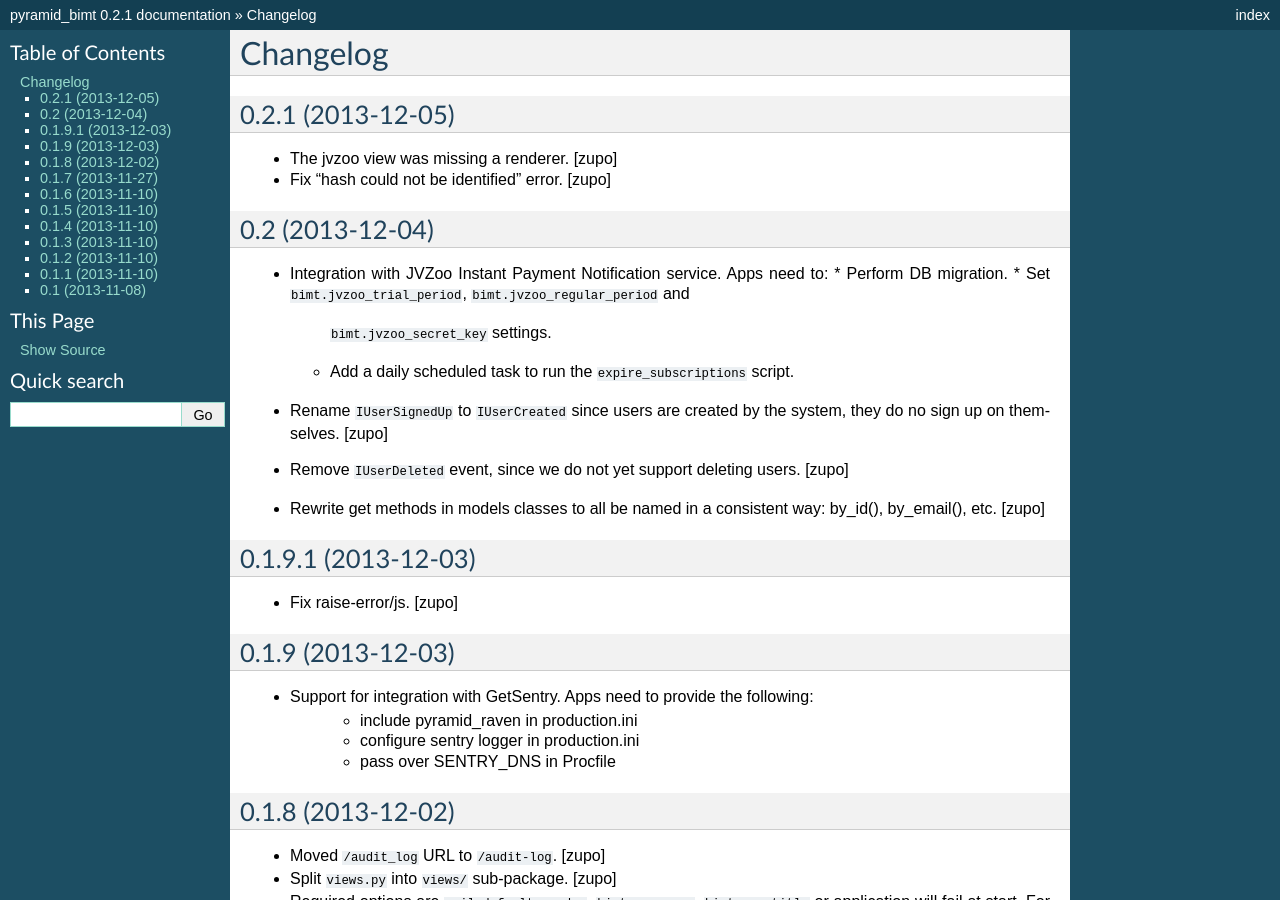
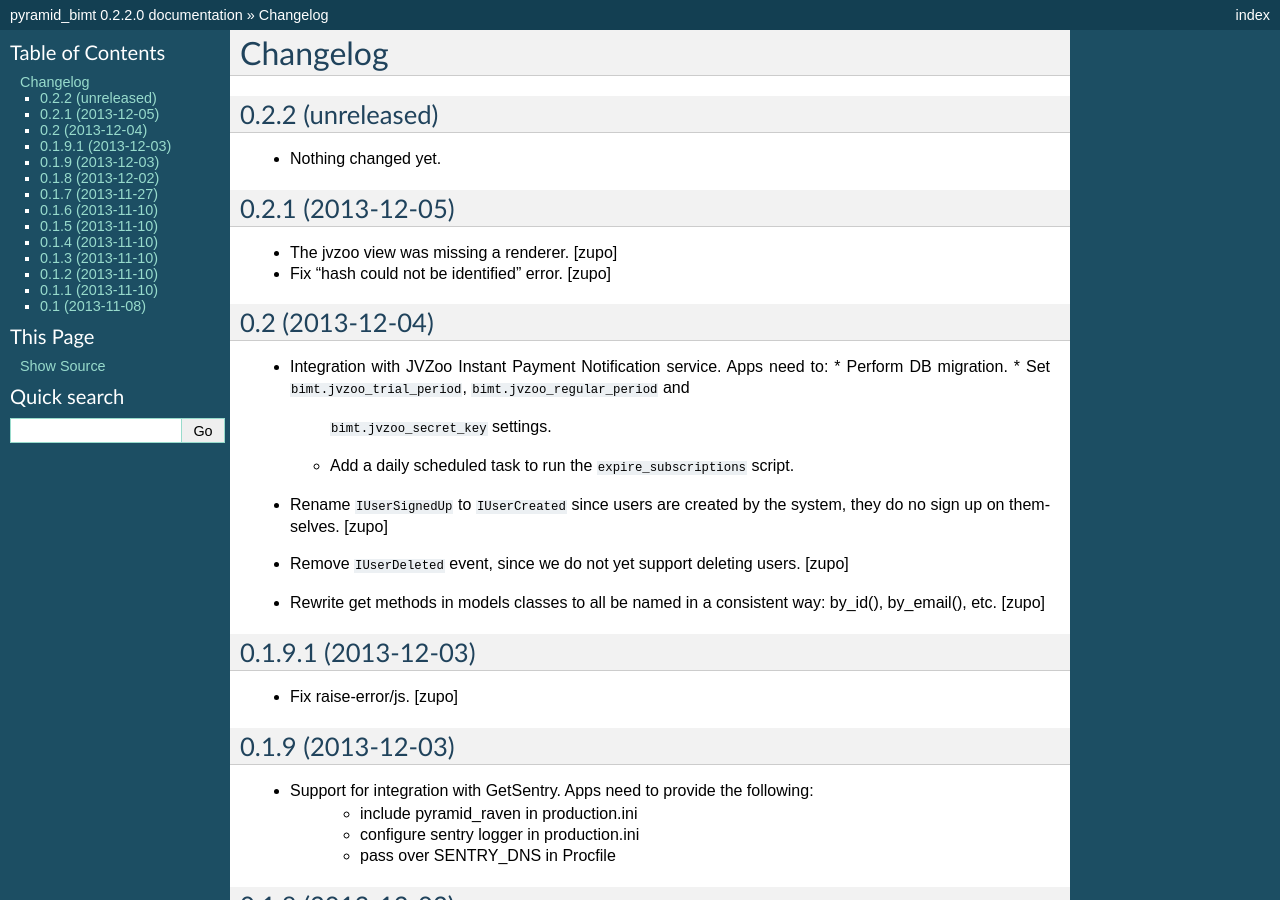
Before and after one commit to persho/pyramid_bimt, a Sphinx documentation site: the page built from docs/CHANGELOG.rst, in a window 1280 px wide and 900 px high. Built offline with Sphinx 7.4.7, drawn with Linux system fonts in a browser that asks for light colours; some of the changed text lies outside the part shown.

Commit message:
Back to development: 0.2.2

```diff
--- a/docs/CHANGELOG.rst
+++ b/docs/CHANGELOG.rst
@@ -2,6 +2,12 @@
 
 Changelog
 =========
+
+
+0.2.2 (unreleased)
+------------------
+
+- Nothing changed yet.
 
 
 0.2.1 (2013-12-05)
--- a/setup.py
+++ b/setup.py
@@ -18,7 +18,7 @@
 
 setup(
     name='pyramid_bimt',
-    version='0.2.1',
+    version='0.2.2.dev0',
     description='Base package for BIMT apps.',
     long_description=long_description,
     classifiers=[
```
